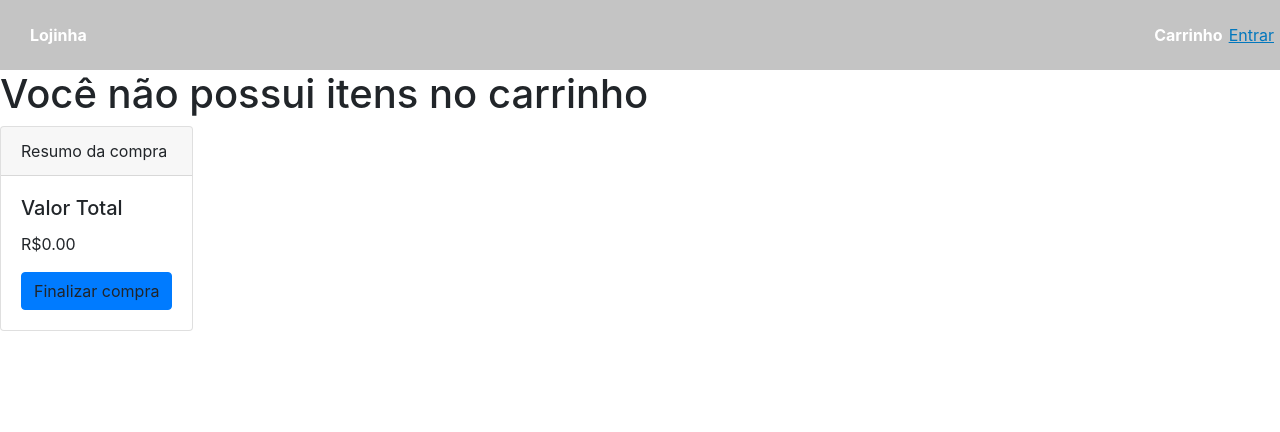
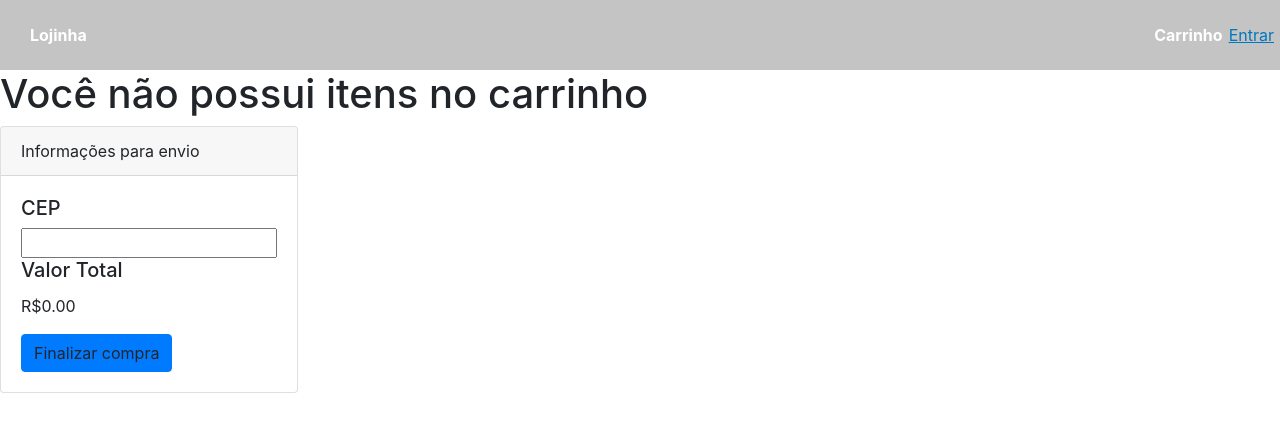
Before and after one commit to regyalmeida/lojinha-frontend, an Angular app: page /carrinho in a window 1280 px wide. Shown: the top 432 px of the page. Built offline with nearby package versions, Linux system fonts and the light colour scheme.

Commit message:
adding selection for mailling addess

```diff
--- a/src/app/produts-screen/produts-screen.component.html
+++ b/src/app/produts-screen/produts-screen.component.html
@@ -15,7 +15,7 @@
       </div>
       <div class="add-to-cart">
         <label for="quantity">Escolha a quantidade</label>
-        <input (input)="saveQuantity($event)" id='quantity' value="1" type="number">
+        <input (input)="saveQuantity($event)" id='quantity' value=1 type="number">
         <button (click)="go2Cart()"> Adicionar ao carrinho </button>
       </div>
       <div *ngIf="profile !== 'cliente' ">
--- a/src/app/produts-screen/produts-screen.component.ts
+++ b/src/app/produts-screen/produts-screen.component.ts
@@ -57,7 +57,7 @@ export class ProdutsScreenComponent implements OnInit {
   updatedPrice: any
   updatedQuantity: any
 
-  productQuantity
+  productQuantity = 1
 
   ngOnInit() {
     this.profile = this.authService.getProfile().profile
@@ -167,6 +167,7 @@ export class ProdutsScreenComponent implements OnInit {
   }
 
   saveQuantity(event){
+    console.log(event.target.value)
     this.productQuantity = event.target.value
   }
 
@@ -196,7 +197,7 @@ export class ProdutsScreenComponent implements OnInit {
   go2Cart(){
     let cart = this.getCartProducts()
     console.log(this.productQuantity)
-    let quantity = (this.productQuantity!="1") ? this.productQuantity : 1
+    let quantity = (this.productQuantity!=1) ? this.productQuantity : 1
     console.log(quantity)
     this.setProduct2Cart(cart, quantity, this.product)
     this.router.navigate(['/carrinho']);
--- a/src/app/shopping/shopping.component.html
+++ b/src/app/shopping/shopping.component.html
@@ -5,7 +5,6 @@
 </div>
 
 <div class="align-cards">
-
   <div>
     <div *ngFor="let item of productsInformation">
       <div class="card mb-3" style="max-width: 540px;">
@@ -28,15 +27,55 @@
   </div>
 
   <div>
-    <div class="card">
+    <div  class="card">
       <div class="card-header">
-        Resumo da compra
+        Informações para envio
       </div>
       <div class="card-body">
+        <div *ngIf="profile && userRecovered" class="select-address">
+          <h5>Selecione o Endereço</h5>
+          <a (click)="selectAddress('mailling')" class="btn btn-primary">Endereço Principal</a>
+          <a (click)="selectAddress('billing')" class="btn btn-primary">Endereço Secundário</a>
+          <p>Endereço Principal: {{userMaillingAddress.street}}, {{userMaillingAddress.streetNumber}}, {{userMaillingAddress.cep}}</p>
+          <p>Endereço Secundário: {{userBillingAddress.street}}, {{userBillingAddress.streetNumber}}, {{userMaillingAddress.cep}}</p>
+
+        </div>
+
+        <div class="frete">
+          <h5>CEP</h5>
+          <input (input)="saveCep($event)" type="text" value={{cep}}>
+        </div>
         <h5 class="card-title">Valor Total</h5>
         <p class="card-text">{{totalPrice | currency:'BRL':true }}</p>
-        <a (click)="checkout()" class="btn btn-primary">Finalizar compra</a>
+        <a (click)="checkout()" disable="!cep || !profile" class="btn btn-primary">Finalizar compra</a>
       </div>
     </div>
   </div>
+
+  <div *ngIf="canCheckout">
+    <div class="card-header">
+      Forma de Pagamento
+    </div>
+    <div class="card-body">
+      <div class="select-payment">
+        <h5>Selecione o Endereço</h5>
+        <a (click)="selectPayment('bankSlip')" class="btn btn-primary">Boleto Bancário</a>
+        <a (click)="selectPayment('creditCard')" class="btn btn-primary">Cartao de Crédito</a>
+        <p>Endereço Principal: {{userMaillingAddress.street}}, {{userMaillingAddress.streetNumber}}, {{userMaillingAddress.cep}}</p>
+        <p>Endereço Secundário: {{userBillingAddress.street}}, {{userBillingAddress.streetNumber}}, {{userMaillingAddress.cep}}</p>
+
+      </div>
+
+      <div class="frete">
+        <h5>CEP</h5>
+        <input (input)="saveCep($event)" type="text" value={{cep}}>
+      </div>
+      <h5 class="card-title">Valor Total</h5>
+      <p class="card-text">{{totalPrice | currency:'BRL':true }}</p>
+      <a (click)="checkout()" class="btn btn-primary">Finalizar compra</a>
+    </div>
+
+  </div>
+
+
 </div>
--- a/src/app/shopping/shopping.component.ts
+++ b/src/app/shopping/shopping.component.ts
@@ -1,5 +1,6 @@
 import { Component, OnInit } from '@angular/core';
 import { AuthService } from 'src/services/authentication/auth.service';
+import { ShoppingService } from 'src/services/shopping/shopping.service';
 import { Router } from '@angular/router';
 
 @Component({
@@ -11,11 +12,20 @@ export class ShoppingComponent implements OnInit {
 
   constructor(
     private authService: AuthService,
-    private router: Router) { }
+    private router: Router,
+    private shoppingService: ShoppingService) { }
+
   productsInformation
   cart
   totalPrice = 0
   profile
+  username
+  userRecovered:boolean=false
+  userMaillingAddress
+  userBillingAddress
+  cep
+  freight = 0
+  canCheckout:boolean = false
 
   ngOnInit() {
     this.cart = this.getCartProducts()
@@ -26,7 +36,13 @@ export class ShoppingComponent implements OnInit {
     }
 
     this.profile = this.authService.getProfile()
-    if(this.profile) this.profile = this.authService.getProfile().profile
+    if(this.profile) {
+      this.username = this.authService.getAuth().user
+      this.profile = this.authService.getProfile().profile
+      this.recoverUserInfo()
+    } else {
+      this.cep = ""
+    }
   }
 
   getCartProducts() {
@@ -54,17 +70,76 @@ export class ShoppingComponent implements OnInit {
     location.reload();
   }
 
+  saveCep(event, cep){
+    var value
+    if(event || cep) {
+      if(event){
+        if(event.target.value !="") {
+          value = event.target.value
+        } else {
+          this.freight = 0
+          this.calculateTotalPrice()
+        }
+      } else {
+        value = cep
+      }
+
+      if(value) {
+        this.shoppingService.simulateFreight(value).subscribe(response => {
+          console.log('response do delete', response)
+          this.freight = response.data.freight
+          this.calculateTotalPrice()
+
+        })
+      }
+
+    } else {
+      this.freight = 0
+      this.calculateTotalPrice()
+    }
+  }
+
   calculateTotalPrice(){
     let value = 0
-    this.cart.data.map(item => {
-      value = value + (item.quantity * item.product.price)
+    if(this.cart) {
+      this.cart.data.map(item => {
+        value = value + (item.quantity * item.product.price)
+      })
+    }
+    console.log("total prce", this.totalPrice)
+    this.totalPrice = value + this.freight
+  }
+
+  recoverUserInfo(){
+    this.authService.recoverOneUser(this.username).subscribe(response => {
+      console.log("recover usrr",response.data)
+      this.userMaillingAddress = response.data[0].maillingAddress
+      this.userBillingAddress = response.data[0].billingAddress
+      this.cep = this.userMaillingAddress.cep
+      this.saveCep(null, this.cep)
+      this.userRecovered = true
     })
-    this.totalPrice = value
+  }
+
+  selectAddress(selectedAddress) {
+    if(selectedAddress == "mailling"){
+      this.cep = this.userMaillingAddress.cep
+    } else {
+      this.cep = this.userBillingAddress.cep
+    }
+    this.saveCep(null, this.cep)
+  }
+
+  selectPayment(selectedPayment){
+
   }
 
   checkout() {
     if(this.profile) {
-      console.log("Está logado e vai para o checkout")
+      if(this.cep) {
+        this.canCheckout = true
+        console.log("Está logado e vai para o checkout")
+      }
     }
     else {
       this.router.navigate(['/login']);
--- /dev/null
+++ b/src/services/shopping/shopping.service.ts
@@ -0,0 +1,33 @@
+import { Injectable } from '@angular/core';
+import { HttpClient, HttpHeaders, HttpParams } from '@angular/common/http';
+import { map } from 'rxjs/operators';
+
+@Injectable({
+  providedIn: 'root'
+})
+export class ShoppingService {
+
+// url: string = environment.localUrl;
+url : string = 'http://localhost:6023/api'
+
+constructor(private http: HttpClient) { }
+
+private httpOptions = {
+  headers: new HttpHeaders({
+    'Content-Type': 'application/json'
+  })
+};
+
+
+simulateFreight(cep) {
+  return this.http.get<any>(this.url + '/shop/freight',
+    { params: new HttpParams().set('cep', cep) })
+    .pipe(
+      map(response => {
+        console.log('service resposnse', response)
+        return response
+      })
+    )
+}
+
+}
```
